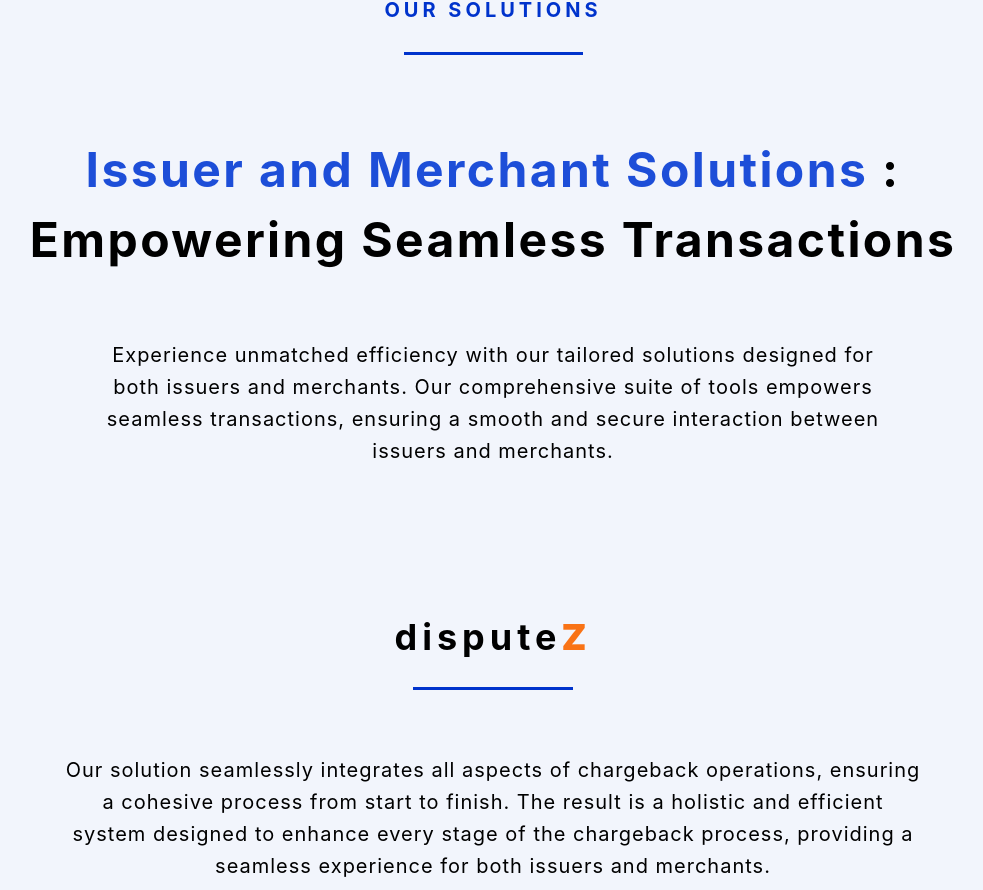
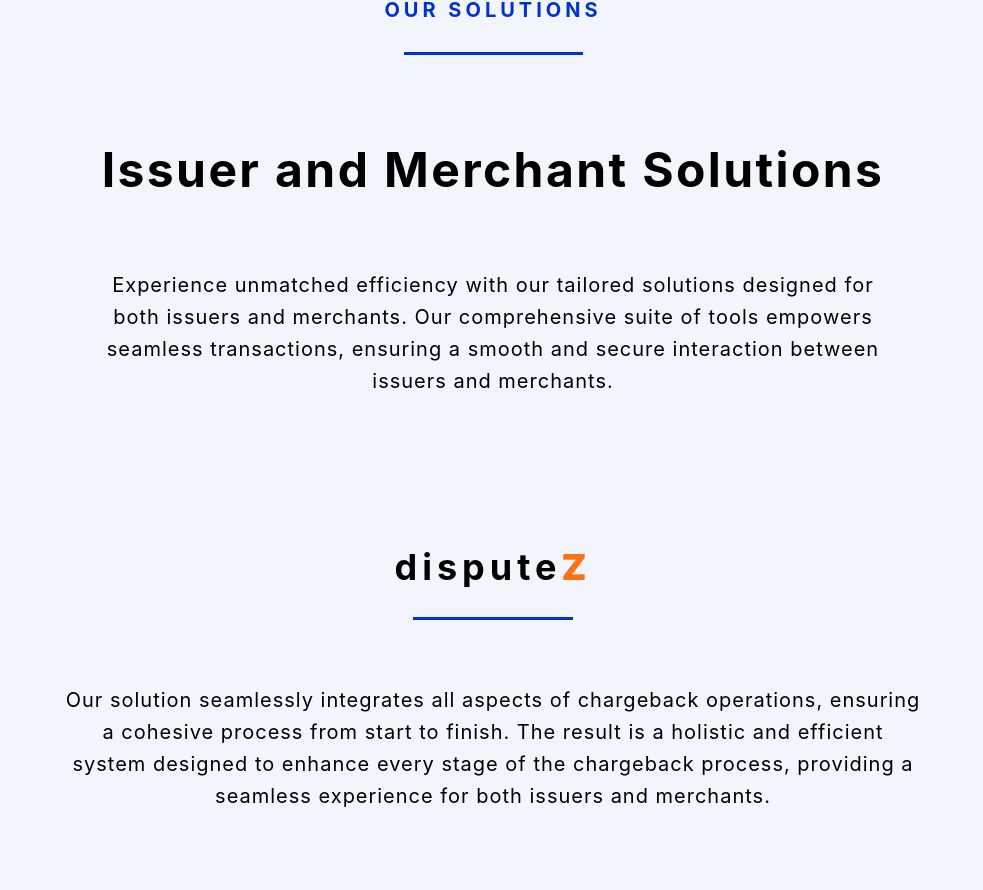
Before and after one commit to KrishnaSaiChaitanya/vrezolve, a React (Create React App) app: page / in a window 1280 px wide. Shown: the part 891-1781 px from the top of the page, without its empty margins (147-1130 px from the left). Built offline with nearby package versions, Linux system fonts and the light colour scheme.

Commit message:
Updated pages

```diff
--- a/src/components/Home.js
+++ b/src/components/Home.js
@@ -12,17 +12,14 @@ function Home() {
       <div className=" flex md:flex hidden sm:block">
         <div className="flex flex-col py-12 bg-white">
           <HomeHero />
-          <div className="flex flex-col items-center px-10 py-12 w-full bg-[#f2f5fc] max-md:px-5 max-md:max-w-full">
-            <div className="flex flex-col items-center mt-20 max-w-full text-xl text-black w-[858px] max-md:mt-10">
+          <div className="flex flex-col items-center bg-[#f2f5fc] px-10 py-12 w-full  max-md:px-5 max-md:max-w-full">
+            <div className="flex  flex-col items-center mt-20 max-w-full text-xl text-black w-[858px] max-md:mt-10">
               <div className="self-center text-[#0033cc] font-bold whitespace-nowrap leading-[60px] tracking-[4px] anm_mod left delay">
                 OUR SOLUTIONS
               </div>
               <div className="mt-3 h-[3px] max-w-full mx-auto bg-[#0033cc] w-[179px]" />
               <header className="mt-20 text-5xl font-bold text-center text-black leading-[70px] tracking-[2.4px] w-[951px] max-md:mt-10 max-md:max-w-full max-md:text-4xl max-md:leading-[64px]">
-                <span className="text-blue-700">
-                  Issuer and Merchant Solutions
-                </span>{" "}
-                : Empowering Seamless Transactions
+                <span className="">Issuer and Merchant Solutions</span>{" "}
               </header>
 
               <p className="mt-16 text-xl tracking-wider leading-8 text-center text-black w-[775px] max-md:mt-10 max-md:max-w-full">
@@ -282,13 +279,7 @@ function Home() {
           <div className="self-center h-0.5 bg-blue-700 w-[148px]" />
           <div className="flex flex-col px-5 mt-8 w-full tracking-wider text-black leading-[187.5%]">
             <div className="text-2xl font-bold tracking-wider text-center">
-              <span className="leading-7 text-blue-700">
-                Issuer & Merchant Solutions :
-              </span>
-              <span className="leading-7">
-                {" "}
-                Empowering seamless transactions{" "}
-              </span>
+              <span className="leading-7 ">Issuer & Merchant Solutions</span>
             </div>
             <div className="mt-11 leading-6 text-center">
               Experience unmatched efficiency with our tailored solutions
--- a/src/components/hero/DisputszHero.js
+++ b/src/components/hero/DisputszHero.js
@@ -48,6 +48,7 @@ function DisputszHero() {
               <div className="mt-16 text-4xl font-bold tracking-widest leading-5 text-blue-700 max-md:mt-10 max-md:max-w-full">
                 COMING SOON
               </div>
+
               <img
                 loading="lazy"
                 src="../images/line.svg"
--- a/src/components/hero/RewardzHero.js
+++ b/src/components/hero/RewardzHero.js
@@ -43,11 +43,12 @@ function RewardzHero() {
               <div className="mt-16 text-4xl font-bold tracking-widest leading-5 text-blue-700 max-md:mt-10 max-md:max-w-full">
                 COMING SOON
               </div>
-              <img
+              <div class="h-0.5 mt-6 mx-auto bg-blue-700 w-[128px]"></div>
+              {/* <img
                 loading="lazy"
                 src="../images/line.svg"
                 className="object-contain object-center mt-6 ml-12 max-w-full aspect-[50] stroke-[3px] stroke-blue-700 w-[179px] max-md:ml-2.5"
-              />
+              /> */}
             </div>
           </div>
         </div>
```
